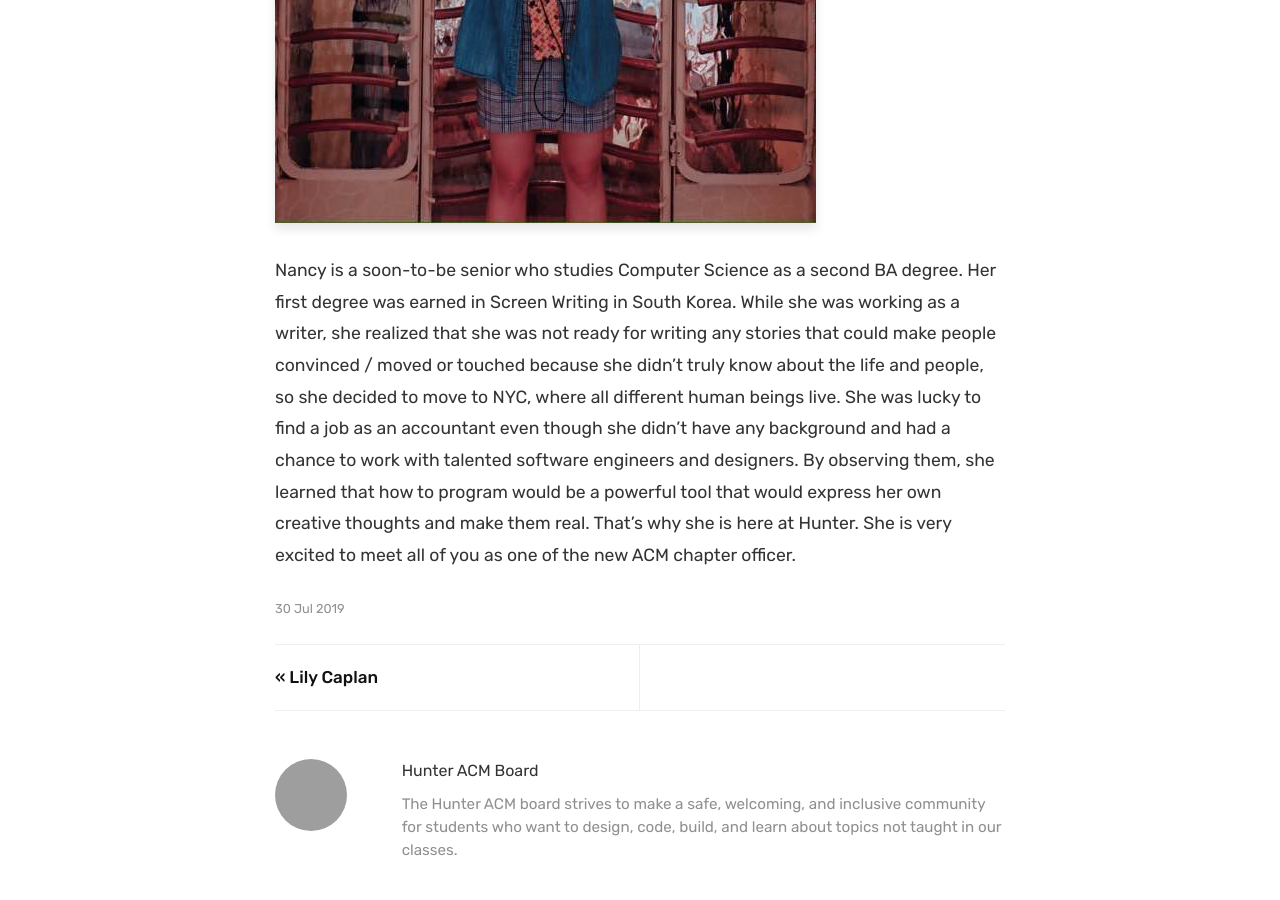
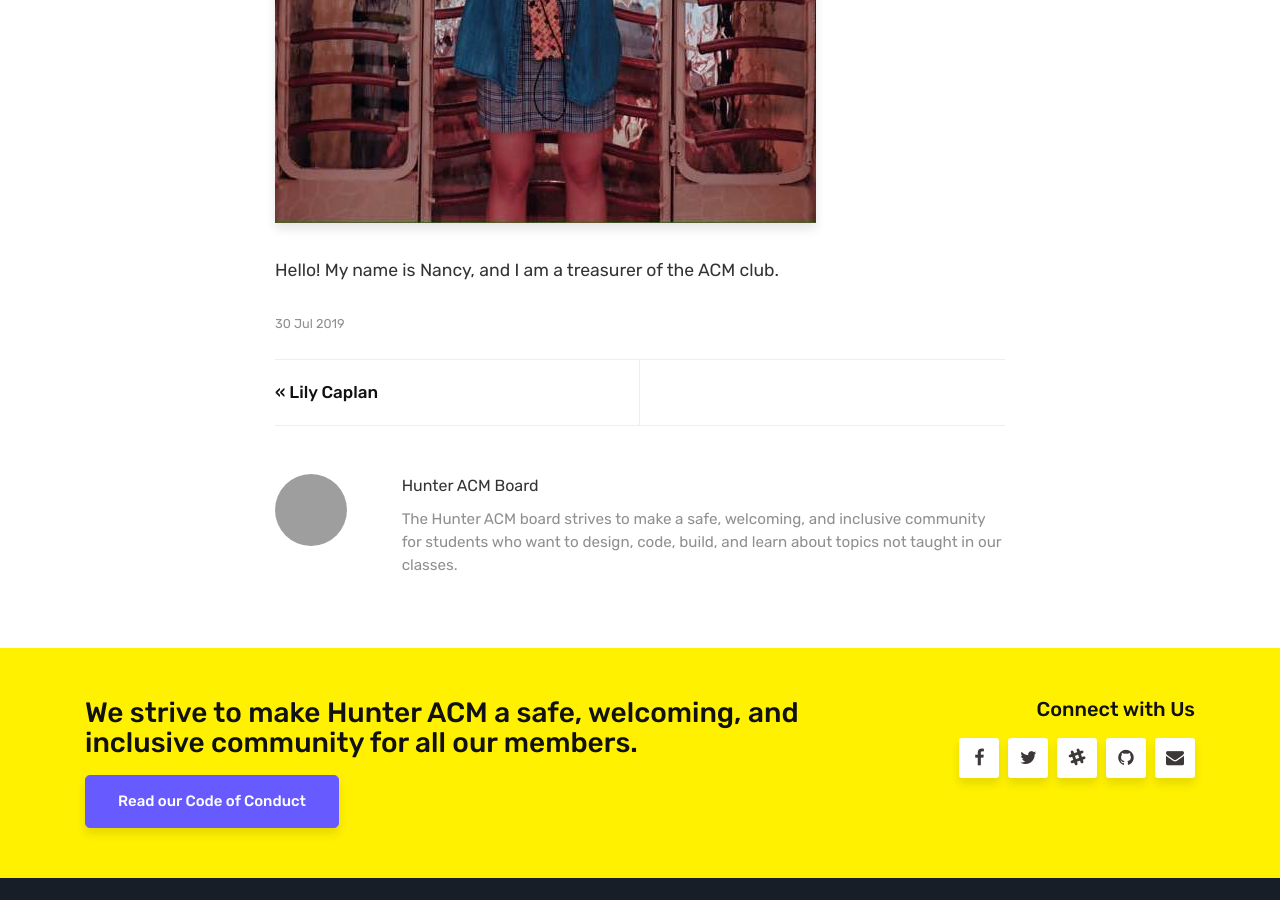
Before and after one commit to hunteracm/hunteracm.github.io, a Jekyll site: the page built from _posts/2019-07-30-nancyyoon.md, in a window 1280 px wide and 900 px high, scrolled down 1028 px. Built offline with Jekyll 4.4.1, drawn with Linux system fonts in a browser that asks for light colours; grey boxes are pictures that could not be loaded.

Commit message:
Update 2019-07-30-nancyyoon.md

```diff
--- a/_posts/2019-07-30-nancyyoon.md
+++ b/_posts/2019-07-30-nancyyoon.md
@@ -8,4 +8,4 @@ memberprofile: true
 ---
 
 
-Nancy is a soon-to-be senior who studies Computer Science as a second BA degree. Her first degree was earned in Screen Writing in South Korea. While she was working as a writer, she realized that she was not ready for writing any stories that could make people convinced / moved or touched because she didn't truly know about the life and people, so she decided to move to NYC, where all different human beings live. She was lucky to find a job as an accountant even though she didn't have any background and had a chance to work with talented software engineers and designers. By observing them, she learned that how to program would be a powerful tool that would express her own creative thoughts and make them real. That's why she is here at Hunter. She is very excited to meet all of you as one of the new ACM chapter officer.
+Hello! My name is Nancy, and I am a treasurer of the ACM club.
```
